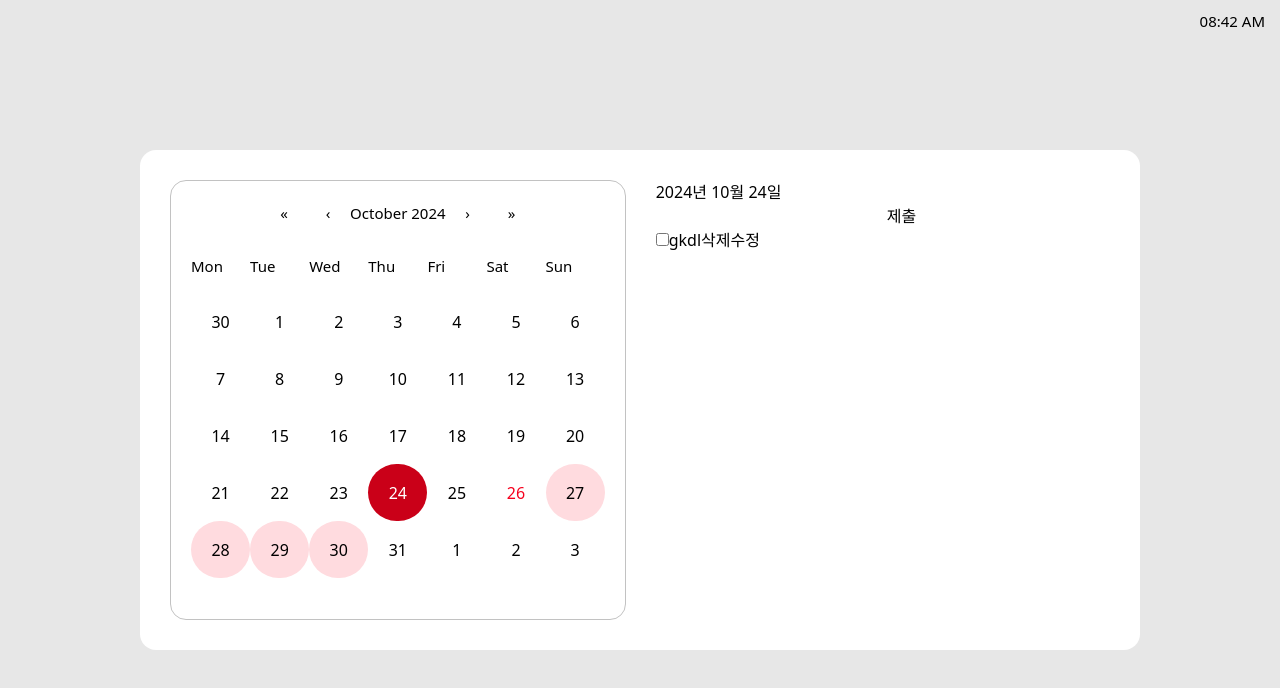
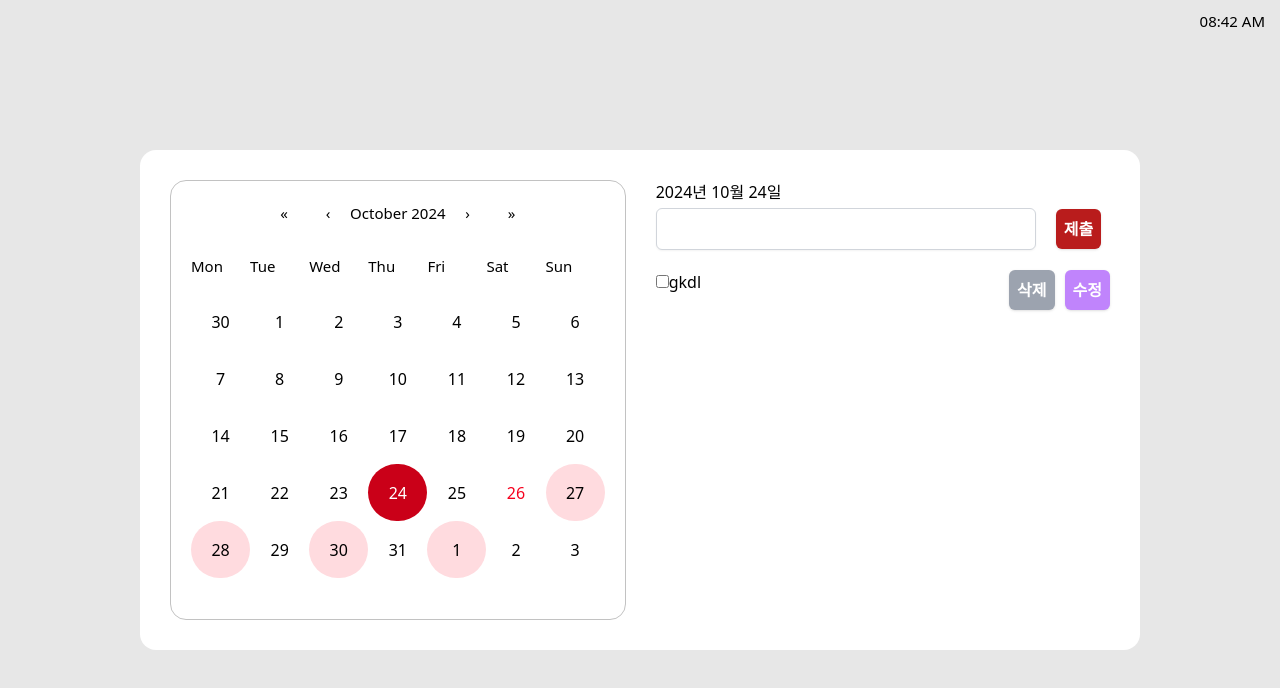
Before and after one commit to hanhyochan/Calendar_todoList, a React (Vite) app in the folder version2.1.1/: page / in a window 1280 px wide. Both pictures are taken after a click on the button "24". Shown: the top 688 px of the page. Built offline with nearby package versions, Linux system fonts and the light colour scheme; data requests are answered from the project's data file.

Commit message:
10/31 간단한 스타일링 완료

```diff
--- a/version2.1.1/db.json
+++ b/version2.1.1/db.json
@@ -16,18 +16,6 @@
       "id": "d0cd60cd-d6dd-4f72-b715-f411a4c41751",
       "date": "20241028",
       "content": "졸린다 안졸리다",
-      "checked": false
-    },
-    {
-      "date": "20241029",
-      "content": "뭐하냐?",
-      "checked": false,
-      "id": "e64a7a0f-7747-43ac-a3fe-6ba962ccabc1"
-    },
-    {
-      "id": "6f796689-2291-4ca2-a098-14fe65df9730",
-      "date": "20241029",
-      "content": "공부 집중",
       "checked": false
     },
     {
@@ -59,6 +47,18 @@
       "date": "20241024",
       "content": "gkdl",
       "checked": false
+    },
+    {
+      "id": "ccc5c917-8604-47db-9bf0-a6e0a0f9b74b",
+      "date": "20241101",
+      "content": "밥 먹기",
+      "checked": false
+    },
+    {
+      "id": "eab4a97d-881c-4df9-8e67-383ab7a0e5f4",
+      "date": "20241101",
+      "content": "자기",
+      "checked": false
     }
   ]
 }
--- a/version2.1.1/src/pages/TodoList/TodoInput.jsx
+++ b/version2.1.1/src/pages/TodoList/TodoInput.jsx
@@ -4,8 +4,8 @@ const TodoInput = ({ addTodos }) => {
     const todoInput = useRef(null)
     return (
         <>
-            <input type='text' ref={todoInput} />
-            <button onClick={() => addTodos(todoInput)}>제출</button>
+                <input type='text' ref={todoInput} className='w-[380px] p-2 mt-1 border border-gray-300 rounded-md shadow-sm focus:ring-indigo-500 focus:border-indigo-500' />
+                <button onClick={() => addTodos(todoInput)} className='px-2 py-2 font-semibold text-white bg-red-700 rounded-md shadow hover:bg-red-900 focus:outline-none focus:ring-2 focus:ring-opacity-50 ml-[20px]'>제출</button>
         </>
     )
 }
--- a/version2.1.1/src/pages/TodoList/TodoItemViewTemplate.jsx
+++ b/version2.1.1/src/pages/TodoList/TodoItemViewTemplate.jsx
@@ -1,13 +1,19 @@
 import { useView } from "../../context/viewContext";
 
-const TodoItemViewTemplate = ({ todo, handleCheckTodo, handleDeleteTodos}) => {
+const TodoItemViewTemplate = ({ todo, handleCheckTodo, handleDeleteTodos }) => {
     const { setView } = useView()
     return (
         <>
-            <input type='checkbox' checked={todo.checked} onChange={() => handleCheckTodo(todo.id)} />
-            {todo.content}
-            <button onClick={() => handleDeleteTodos(todo.id)}>삭제</button>
-            <button onClick={() => setView(todo.id)}>수정</button>
+            <div className="flex justify-between mt-[20px]">
+                <div>
+                    <input type='checkbox' checked={todo.checked} onChange={() => handleCheckTodo(todo.id)} />
+                    {todo.content}
+                </div>
+                <div>
+                    <button onClick={() => handleDeleteTodos(todo.id)} className='px-2 py-2 font-semibold text-white bg-gray-400 rounded-md shadow hover:bg-gray-600 focus:outline-none focus:ring-2 focus:ring-opacity-50'>삭제</button>
+                    <button onClick={() => setView(todo.id)} className='px-2 py-2 font-semibold text-white bg-purple-400 rounded-md shadow hover:bg-red-900 focus:outline-none focus:ring-2 focus:ring-opacity-50 ml-[10px]'>수정</button>
+                </div>
+            </div>
         </>
     )
 }
--- a/version2.1.1/src/pages/TodoList/TodoList.jsx
+++ b/version2.1.1/src/pages/TodoList/TodoList.jsx
@@ -13,7 +13,7 @@ const TodoList = () => {
     const [date, setDate] = useState(new Date())
     const [todos, setTodos] = useState([])
     const { setView } = useView()
-
+console.log(todos)
     useEffect(() => {
         axios.get('http://localhost:3000/todos')
             .then((res) => (
@@ -79,7 +79,7 @@ const TodoList = () => {
     };
 
     return (
-        <div style={{ backgroundColor: 'rgb(231, 231, 231)' }} className="bg-neutral-300 h-screen flex items-center justify-center">
+        <div style={{ backgroundColor: 'rgb(231, 231, 231)' }} className="flex items-center justify-center h-screen bg-neutral-300">
             <Clock />
             <div className='flex bg-white w-[1000px] h-[500px] rounded-2xl p-[30px] gap-[30px]'>
                 <Calendar onClickDay={setDate} tileClassName={dateColor} />
```
